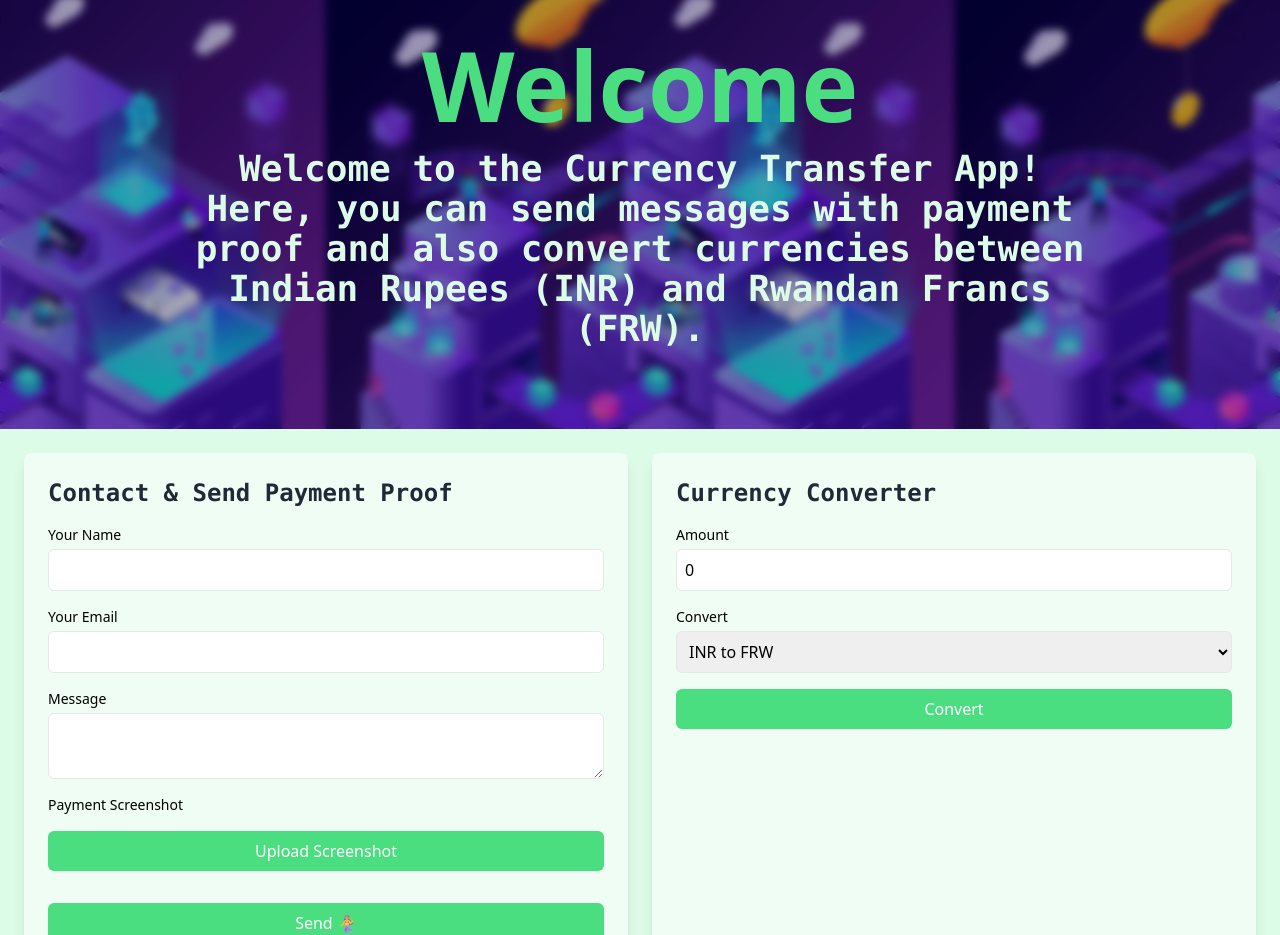
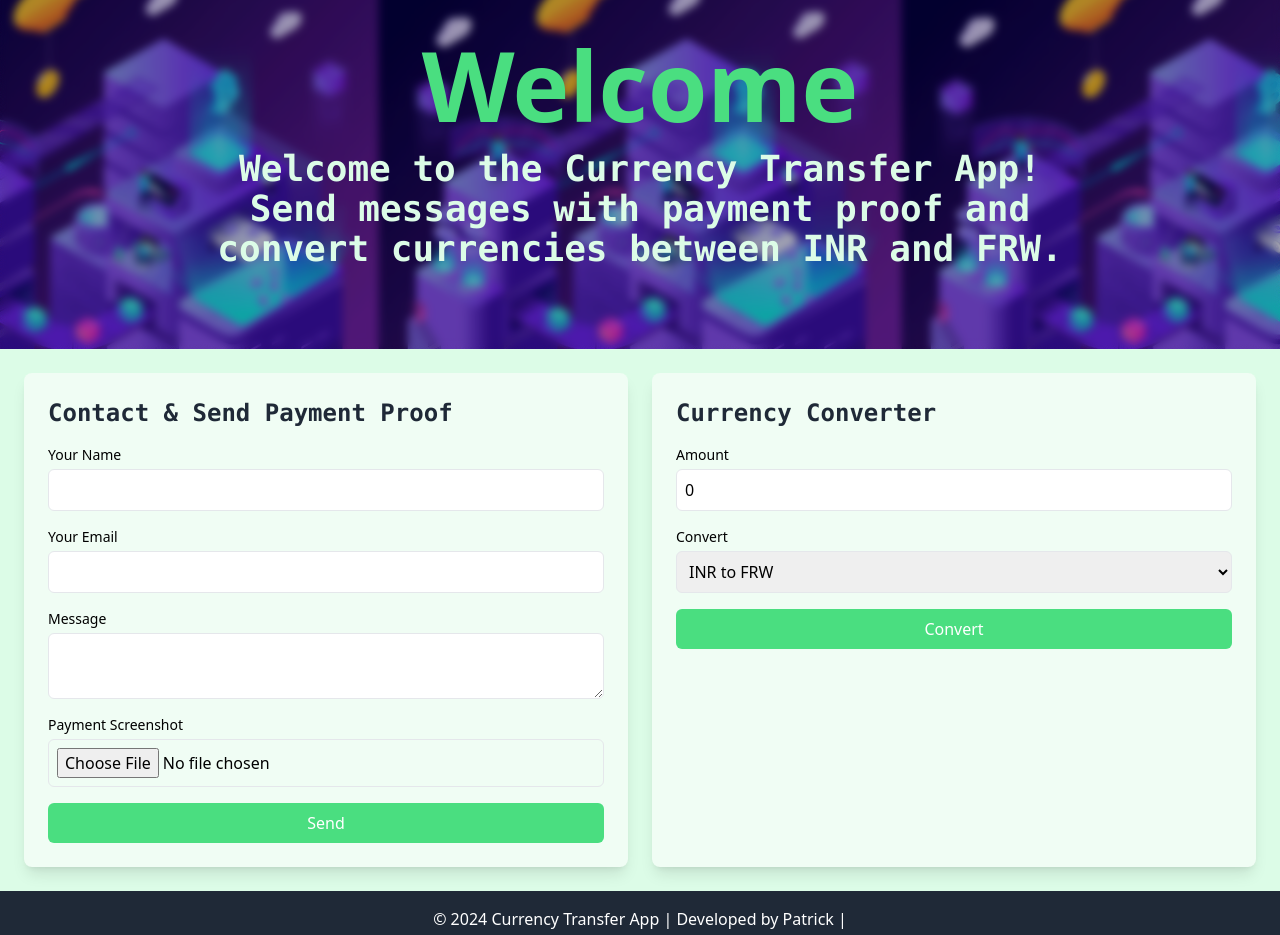
Before and after one commit to Cktripa-source/Currency-exchange, a React (Create React App) app: page / in a window 1280 px wide. Shown: the part 141-1076 px from the top of the page. Built offline with nearby package versions, Linux system fonts and the light colour scheme.

Commit message:
Update App.js
ahhhahaaa urahindutsex

```diff
--- a/src/App.js
+++ b/src/App.js
@@ -1,9 +1,10 @@
 import React, { useState, useRef } from "react";
 import emailjs from "@emailjs/browser";
 import axios from "axios";
-import backgroundImage from "./1711107399590.gif"
+import backgroundImage from "./1711107399590.gif";
 
 const App = () => {
+  // State Management
   const [loading, setLoading] = useState(false);
   const [error, setError] = useState("");
   const [imageFile, setImageFile] = useState(null);
@@ -11,12 +12,16 @@ const App = () => {
   const [currency, setCurrency] = useState({ value: 0, direction: "inrToFrw" });
   const formRef = useRef();
 
-  // Handle File Upload
+  /**
+   * Handle File Upload
+   */
   const handleFileChange = (e) => {
     setImageFile(e.target.files[0]);
   };
 
-  // Handle Email Form Submission
+  /**
+   * Handle Form Submission and Send Email
+   */
   const handleSubmit = async (e) => {
     e.preventDefault();
     setLoading(true);
@@ -25,6 +30,7 @@ const App = () => {
     try {
       let imageUrl = "";
 
+      // Upload image to Cloudinary if available
       if (imageFile) {
         const formData = new FormData();
         formData.append("file", imageFile);
@@ -38,6 +44,7 @@ const App = () => {
         imageUrl = uploadResponse.data.secure_url;
       }
 
+      // Prepare email data
       const formData = new FormData(formRef.current);
       const templateParams = {
         to_name: formData.get("to_name"),
@@ -48,6 +55,7 @@ const App = () => {
         timestamp: new Date().toLocaleString(),
       };
 
+      // Send email using EmailJS
       await emailjs.send(
         "service_71uo36k",
         "template_075izud",
@@ -64,57 +72,49 @@ const App = () => {
     }
   };
 
-  // Handle Currency Conversion
+  /**
+   * Handle Currency Conversion
+   */
   const handleConversion = () => {
     const { value, direction } = currency;
-    if (direction === "inrToFrw") {
-      setConvertedAmount(value * 15.1);
-    } else {
-      setConvertedAmount(value * 0.051);
-    }
+    const conversionRate = direction === "inrToFrw" ? 15.1 : 0.051;
+    setConvertedAmount((value * conversionRate).toFixed(2));
   };
 
   return (
     <div className="min-h-screen bg-green-100">
       {/* Header */}
       <header className="bg-green-500 text-white p-4 text-center">
-        <h1 className="text-2xl font-bold p-4 border rounded-full">CURRENCY TRANSFER APP</h1>
+        <h1 className="text-2xl font-bold p-4 border rounded-full">
+          CURRENCY TRANSFER APP
+        </h1>
       </header>
 
       {/* Welcome Section */}
       <section
         className="h-1/2 p-6 sm:p-10 py-10 sm:py-20 flex items-center justify-center relative bg-cover sm:bg-contain bg-center"
-  style={{
-    backgroundImage: `url(${backgroundImage})`
-  }}
+        style={{ backgroundImage: `url(${backgroundImage})` }}
       >
-  {/* Blurred Overlay */}
         <div className="absolute inset-0 bg-black/30 backdrop-blur-sm"></div>
-
-  {/* Content */}
         <div className="relative z-10 text-center">
           <h2 className="text-6xl sm:text-8xl font-extrabold text-green-400 mb-4">
             Welcome
           </h2>
           <p className="text-xl sm:text-4xl text-green-100 max-w-4xl mx-auto font-mono font-extrabold">
-      Welcome to the Currency Transfer App! Here, you can send messages with
-      payment proof and also convert currencies between Indian Rupees (INR) and
-      Rwandan Francs (FRW).
+            Welcome to the Currency Transfer App! Send messages with payment
+            proof and convert currencies between INR and FRW.
           </p>
         </div>
       </section>
 
-
-
-
-
       {/* Main Content */}
       <main className="p-6 space-y-6">
-        {/* Contact and Currency Converter */}
         <div className="flex flex-col lg:flex-row lg:space-x-6">
           {/* Contact Section */}
           <section className="flex-1 bg-green-50 rounded-lg shadow-lg p-6 mb-6 lg:mb-0">
-            <h2 className="text-2xl font-bold font-mono text-gray-800 mb-4">Contact & Send Payment Proof</h2>
+            <h2 className="text-2xl font-bold font-mono text-gray-800 mb-4">
+              Contact & Send Payment Proof
+            </h2>
             {error && <p className="text-red-500">{error}</p>}
             <form ref={formRef} onSubmit={handleSubmit} className="space-y-4">
               <div>
@@ -126,14 +126,7 @@ const App = () => {
                   className="mt-1 block w-full border rounded-md p-2"
                 />
               </div>
-              <div>
-                <input
-                  type="hidden"
-                  name="to_name"
-                  required
-                  value="MARTIN EXCHANGER !"
-                />
-              </div>
+              <input type="hidden" name="to_name" value="MARTIN EXCHANGER !" />
               <div>
                 <label className="block text-sm font-medium">Your Email</label>
                 <input
@@ -155,29 +148,19 @@ const App = () => {
                 <label className="block text-sm font-medium">
                   Payment Screenshot
                 </label>
-                <div className="relative">
                 <input
                   type="file"
                   accept="image/*"
-                    id="fileInput"
                   onChange={handleFileChange}
-                    className="hidden"
+                  className="mt-1 block w-full border rounded-md p-2"
                 />
-                  <button
-                    type="button"
-                    onClick={() => document.getElementById("fileInput").click()}
-                    className="w-full bg-green-400 text-white py-2 px-4 rounded-md hover:bg-green-600 my-4"
-                  >
-                    Upload Screenshot
-                  </button>
-                </div>
               </div>
               <button
                 type="submit"
                 disabled={loading}
                 className="w-full bg-green-400 text-white py-2 px-4 rounded-md hover:bg-green-600"
               >
-                {loading ? "Sending...🌿" : "Send 🧜‍♀️"}
+                {loading ? "Sending..." : "Send"}
               </button>
             </form>
           </section>
@@ -196,7 +179,7 @@ const App = () => {
                   onChange={(e) =>
                     setCurrency({
                       ...currency,
-                      value: parseFloat(e.target.value),
+                      value: parseFloat(e.target.value) || 0,
                     })
                   }
                   className="mt-1 block w-full border rounded-md p-2"
@@ -223,7 +206,7 @@ const App = () => {
               </button>
               {convertedAmount && (
                 <p className="text-lg font-bold text-gray-700 mt-4">
-                  Converted Amount: {convertedAmount.toFixed(2)}
+                  Converted Amount: {convertedAmount}
                 </p>
               )}
             </div>
@@ -234,8 +217,9 @@ const App = () => {
       {/* Footer */}
       <footer className="bg-gray-800 text-white text-center py-4">
         <p>
-          © 2024 Currency Transfer App | Developed by Patrick |{" "}
-         <div className="flex gap-6 text-xl text-green-600 justify-center w-full text-center"> <a
+          © 2024 Currency Transfer App | Developed by Patrick |
+          <div className="flex gap-6 text-xl text-green-600 justify-center">
+            <a
               href="https://www.instagram.com/ck_tr_pa/"
               target="_blank"
               className="underline"
@@ -247,7 +231,7 @@ const App = () => {
               target="_blank"
               className="underline"
             >
-            Whatsapp
+              WhatsApp
             </a>
             <a
               href="https://www.instagram.com/martin__91__91/"
@@ -255,7 +239,8 @@ const App = () => {
               className="underline"
             >
               Instagram
-          </a></div>
+            </a>
+          </div>
         </p>
       </footer>
     </div>
```
Lines whose indentation alone changed are shown as unchanged.
